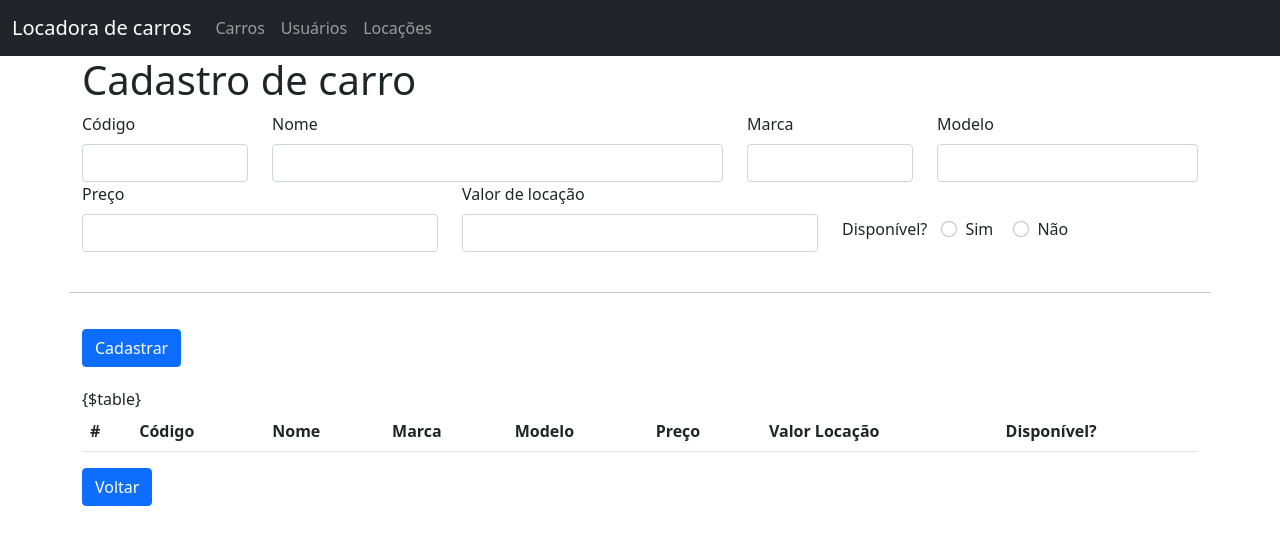
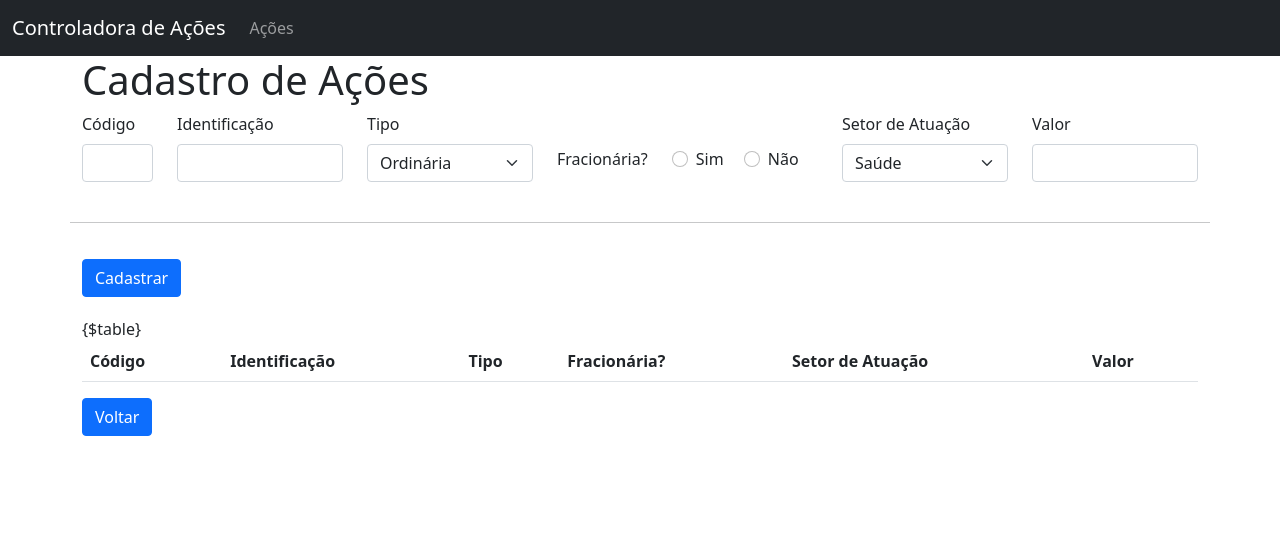
Before and after one commit to Gustavo-Paris/TrabalhoPraticoAcoes, a plain HTML site: page views/html/acoes.html in a window 1280 px wide. Drawn offline with nearby package versions, Linux system fonts and the light colour scheme.

Commit message:
Cadastro de ações pronto

```diff
--- a/views/html/acoes.html
+++ b/views/html/acoes.html
@@ -11,62 +11,63 @@
 <script src="https://cdn.jsdelivr.net/npm/bootstrap@5.1.3/dist/js/bootstrap.bundle.min.js" integrity="sha384-ka7Sk0Gln4gmtz2MlQnikT1wXgYsOg+OMhuP+IlRH9sENBO0LRn5q+8nbTov4+1p" crossorigin="anonymous"></script>
 <nav class="navbar navbar-expand-lg navbar-dark bg-dark">
     <div class="container-fluid">
-        <a class="navbar-brand" href="/">Locadora de carros</a>
+        <a class="navbar-brand" href="/">Controladora de Ações</a>
         <button class="navbar-toggler" type="button" data-cbs-toggle="collapse" data-bs-target="/" aria-controls="navbarNav" aria-expanded="false" aria-label="Toggle navigation">
             <span class="navbar-toggler-icon"></span>
         </button>
         <div class="collapse navbar-collapse" id="navbarNav">
             <ul class="navbar-nav">
                 <li class="nav-item">
-                    <a class="nav-link" href="/carros">Carros</a>
-                </li>
-                <li class="nav-item">
-                    <a class="nav-link" href="/usuarios">Usuários</a>
-                </li>
-                <li class="nav-item">
-                    <a class="nav-link" href="">Locações</a>
+                    <a class="nav-link" href="/acoes">Ações</a>
                 </li>
             </ul>
         </div>
     </div>
 </nav>
 <div class="container-fluid container-sm">
-    <h1>Cadastro de carro</h1>
-    <form class="row" method="post" action="/submitCarros">
-        <div class="col-md-2">
+    <h1>Cadastro de Ações</h1>
+    <form class="row" method="POST" action="submitAcoes">
+        <div class="col-md-1">
             <label for="codigo" class="form-label">Código</label>
             <input type="text" class="form-control" id="codigo" aria-describedby="Codigo" name="codigo" value="">
         </div>
-        <div class="col-md-5">
-            <label for="nome" class="form-label">Nome</label>
-            <input type="text" class="form-control" id="nome" aria-describedby="Nome" name="nome" value="">
+        <div class="col-md-2">
+            <label for="identificacao" class="form-label">Identificação</label>
+            <input type="text" class="form-control" id="identificacao" aria-describedby="Identificacao" name="identificacao" value="">
         </div>
         <div class="col-md-2">
-            <label for="marca" class="form-label">Marca</label>
-            <input type="text" class="form-control" id="marca" aria-describedby="Marca" name="marca" value="">
+            <label for="tipo">Tipo</label>
+            <select style="margin-top: 8px" id="tipo" name="tipo" class="form-select form-select-md">
+                <option selected>Escolha</option>
+                <option value="1" selected>Preferencial</option>
+                <option value="2" selected>Ordinária</option>
+            </select>
         </div>
-        <div class="col-md-3">
-            <label for="modelo" class="form-label">Modelo</label>
-            <input type="text" class="form-control" id="modelo" aria-describedby="Modelo" name="modelo" value="">
-        </div>
-        <div class="col-md-4">
-            <label for="preco" class="form-label">Preço</label>
-            <input type="text" class="form-control" id="preco" aria-describedby="Preco" name="preco" value="">
-        </div>
-        <div class="col-md-4">
-            <label for="valorLoc" class="form-label">Valor de locação</label>
-            <input type="text" class="form-control" id="valorLoc" aria-describedby="ValorLoc" name="valorLoc" value="">
-        </div>
-        <div class="col-md-4" style="margin-top: 35px">
-            <label>Disponível?</label>
-            <div class="form-check form-check-inline" style="margin-left: 10px">
-                <input class="form-check-input" type="radio" name="inlineRadioOptions" id="inlineRadio1" value="S">
-                <label class="form-check-label" for="inlineRadio1">Sim</label>
+        <div class="col-md-3" style="margin-top: 35px">
+            <label>Fracionária?</label>
+            <div class="form-check form-check-inline" style="margin-left: 20px">
+                <input class="form-check-input" type="radio" name="fracionaria" id="fracionaria1" value="S">
+                <label class="form-check-label" for="fracionaria1">Sim</label>
             </div>
             <div class="form-check form-check-inline">
-                <input class="form-check-input" type="radio" name="inlineRadioOptions" id="inlineRadio2" value="N">
-                <label class="form-check-label" for="inlineRadio2">Não</label>
+                <input class="form-check-input" type="radio" name="fracionaria" id="fracionaria2" value="N">
+                <label class="form-check-label" for="fracionaria2">Não</label>
             </div>
+        </div>
+        <div class="col-md-2">
+            <label for="setor">Setor de Atuação</label>
+            <select style="margin-top: 8px" id="setor" name="setor" class="form-select form-select-md">
+                <option selected>Escolha</option>
+                <option value="1" selected>Comunicações</option>
+                <option value="2" selected>Bens Industriais</option>
+                <option value="3" selected>Consumo cíclico</option>
+                <option value="4" selected>Financeiro</option>
+                <option value="5" selected>Saúde</option>
+            </select>
+        </div>
+        <div class="col-md-2">
+            <label for="valor" class="form-label">Valor</label>
+            <input type="text" class="form-control" id="valor" aria-describedby="Valor" name="valor" value="">
         </div>
         <hr style="margin-top: 40px">
         <div class="col-md-3" style="margin-bottom: 20px; margin-top: 20px">
@@ -76,14 +77,12 @@
     <table class="table table-striped table-hover">
         <thead>
         <tr>
-            <th scope="col">#</th>
             <th scope="col">Código</th>
-            <th scope="col">Nome</th>
-            <th scope="col">Marca</th>
-            <th scope="col">Modelo</th>
-            <th scope="col">Preço</th>
-            <th scope="col">Valor Locação</th>
-            <th scope="col">Disponível?</th>
+            <th scope="col">Identificação</th>
+            <th scope="col">Tipo</th>
+            <th scope="col">Fracionária?</th>
+            <th scope="col">Setor de Atuação</th>
+            <th scope="col">Valor</th>
         </tr>
         </thead>
         <tbody>{$table}</tbody>
```
Also changed, not shown: handler.js (+32 -35 lines), views/html/index.html (+0 -6 lines).
